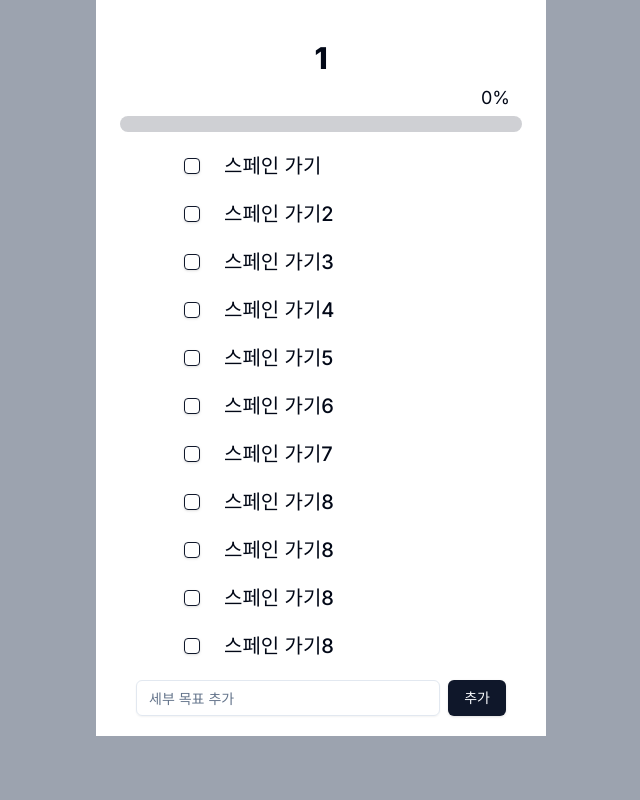
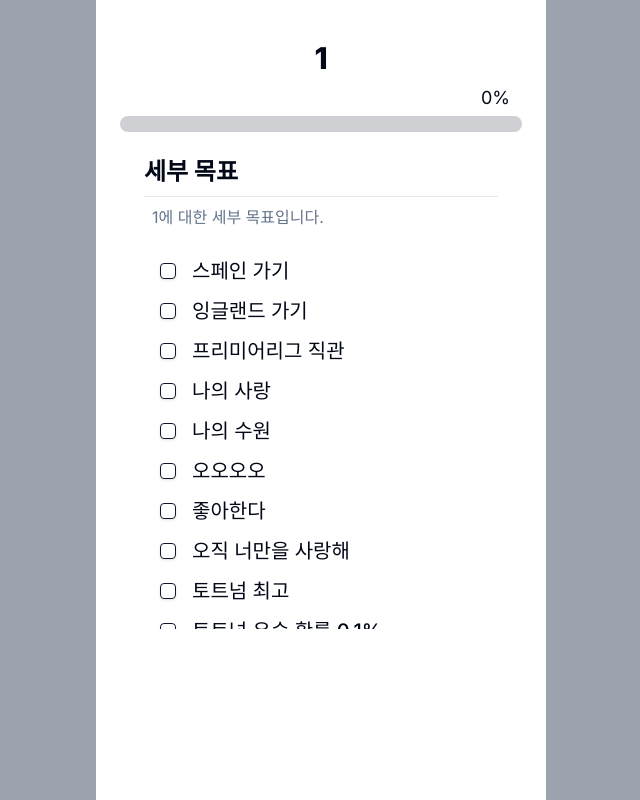
Before and after one commit to sweb-org/2024-WINTER-IRURI, a Next.js app: page /bucket/1 in a window 1280 px wide. Shown: the top 800 px of the page, without its empty margins (319-959 px from the left). Built offline with nearby package versions, Linux system fonts and the light colour scheme.

Commit message:
refactor: bucket detail list 양식 수정

```diff
--- a/public/dummy-data.json
+++ b/public/dummy-data.json
@@ -1,13 +1,13 @@
 [
   "스페인 가기",
-  "스페인 가기2",
-  "스페인 가기3",
-  "스페인 가기4",
-  "스페인 가기5",
-  "스페인 가기6",
-  "스페인 가기7",
-  "스페인 가기8",
-  "스페인 가기8",
-  "스페인 가기8",
-  "스페인 가기8"
+  "잉글랜드 가기",
+  "프리미어리그 직관",
+  "나의 사랑",
+  "나의 수원",
+  "오오오오",
+  "좋아한다",
+  "오직 너만을 사랑해",
+  "토트넘 최고",
+  "토트넘 우승 확률 0.1%",
+  "포스테코글루 레전드 명장"
 ]
--- a/src/components/bucket-detail/bucket-detail-list.tsx
+++ b/src/components/bucket-detail/bucket-detail-list.tsx
@@ -1,44 +1,126 @@
-import React from 'react'
+'use client'
 
-import { Checkbox } from '../ui/checkbox'
-import { Label } from '../ui/label'
+import { zodResolver } from '@hookform/resolvers/zod'
+import { useForm } from 'react-hook-form'
+import { z } from 'zod'
+
+import { Button } from '@/components/ui/button'
+import { Checkbox } from '@/components/ui/checkbox'
+import {
+  Form,
+  FormControl,
+  FormDescription,
+  FormField,
+  FormItem,
+  FormLabel,
+  FormMessage,
+} from '@/components/ui/form'
+import { toast } from '@/components/ui/use-toast'
 
 interface BucketDetailListProps {
+  slug: string
   dummyData: string[]
   checkedItems: Set<number>
   handleCheckboxChange: (index: number) => void
 }
 
-function BucketDetailList({
+const FormSchema = z.object({
+  dummyData: z.array(z.string()).refine((value) => value.length > 0, {
+    message: '체크가 되지 않았습니다. 체크 해주세요!',
+  }),
+})
+
+export default function BucketDetailList({
+  slug,
   dummyData,
   checkedItems,
   handleCheckboxChange,
 }: BucketDetailListProps) {
+  const form = useForm<z.infer<typeof FormSchema>>({
+    resolver: zodResolver(FormSchema),
+    defaultValues: {
+      dummyData: [],
+    },
+  })
+
+  function onSubmit(data: z.infer<typeof FormSchema>) {
+    toast({
+      title: '당신이 제출한 데이터입니다.',
+      description: (
+        <pre className="mt-2 w-[340px] rounded-md bg-slate-950 p-4">
+          <code className="text-white">{JSON.stringify(data, null, 2)}</code>
+        </pre>
+      ),
+    })
+  }
+
   return (
-    <div className="mx-12 overflow-y-auto">
-      <div className="mx-5">
-        {dummyData.map((data, index) => (
-          <div key={index} className="m-5">
-            <div className="space-x-6">
+    <Form {...form}>
+      <form
+        onSubmit={form.handleSubmit(onSubmit)}
+        className="relative mx-10 my-4 h-screen space-y-8"
+      >
+        <FormField
+          control={form.control}
+          name="dummyData"
+          render={() => (
+            <FormItem>
+              <div className="my-2 flex flex-col space-y-4">
+                <div className="w-full">
+                  <FormLabel className="mx-2 text-2xl font-bold">
+                    세부 목표
+                  </FormLabel>
+                  <hr className="mx-2 my-2" />
+                  <FormDescription className="text-md mx-4">
+                    {`${slug}에 대한 세부 목표입니다.`}
+                  </FormDescription>
+                </div>
+                <div className="max-h-96 w-full overflow-y-auto">
+                  {dummyData.map((item, index) => (
+                    <FormItem
+                      key={index}
+                      className="mx-6 my-3 items-start space-x-4 space-y-0"
+                    >
+                      <FormControl>
                         <Checkbox
-                id={`checkbox-${index}`}
-                checked={checkedItems.has(index)}
-                onCheckedChange={() => handleCheckboxChange(index)}
+                          name={`dummyData.${index}`}
+                          id={`dummyData.${index}`}
+                          checked={
+                            form.getValues('dummyData').includes(item) &&
+                            checkedItems.has(index)
+                          }
+                          onCheckedChange={(checked) => {
+                            handleCheckboxChange(index)
+                            const currentItems = form.getValues('dummyData')
+                            const updatedItems = checked
+                              ? [...currentItems, item]
+                              : currentItems.filter((value) => value !== item)
+                            form.setValue('dummyData', updatedItems)
+                          }}
                         />
-              <Label
-                htmlFor={`checkbox-${index}`}
+                      </FormControl>
+                      <FormLabel
+                        htmlFor={`dummyData.${index}`}
                         className={
-                  checkedItems.has(index) ? 'text-xl line-through' : 'text-xl'
+                          checkedItems.has(index)
+                            ? 'text-xl line-through'
+                            : 'text-xl'
                         }
                       >
-                {data}
-              </Label>
-            </div>
-          </div>
+                        {item}
+                      </FormLabel>
+                    </FormItem>
                   ))}
                 </div>
               </div>
+              <FormMessage />
+            </FormItem>
+          )}
+        />
+        <Button type="submit" className="absolute bottom-0 w-full">
+          달성 완료
+        </Button>
+      </form>
+    </Form>
   )
 }
-
-export default BucketDetailList
```
Lines whose indentation alone changed are shown as unchanged.
